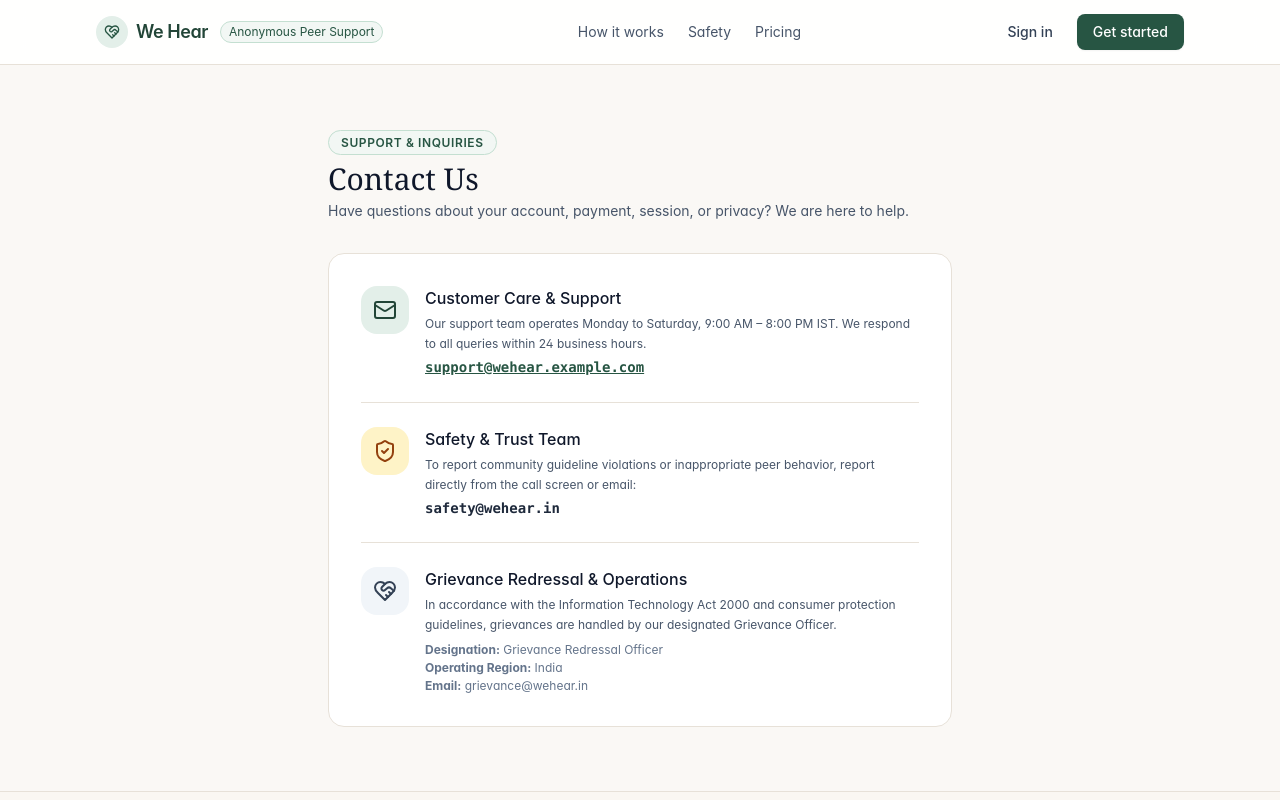
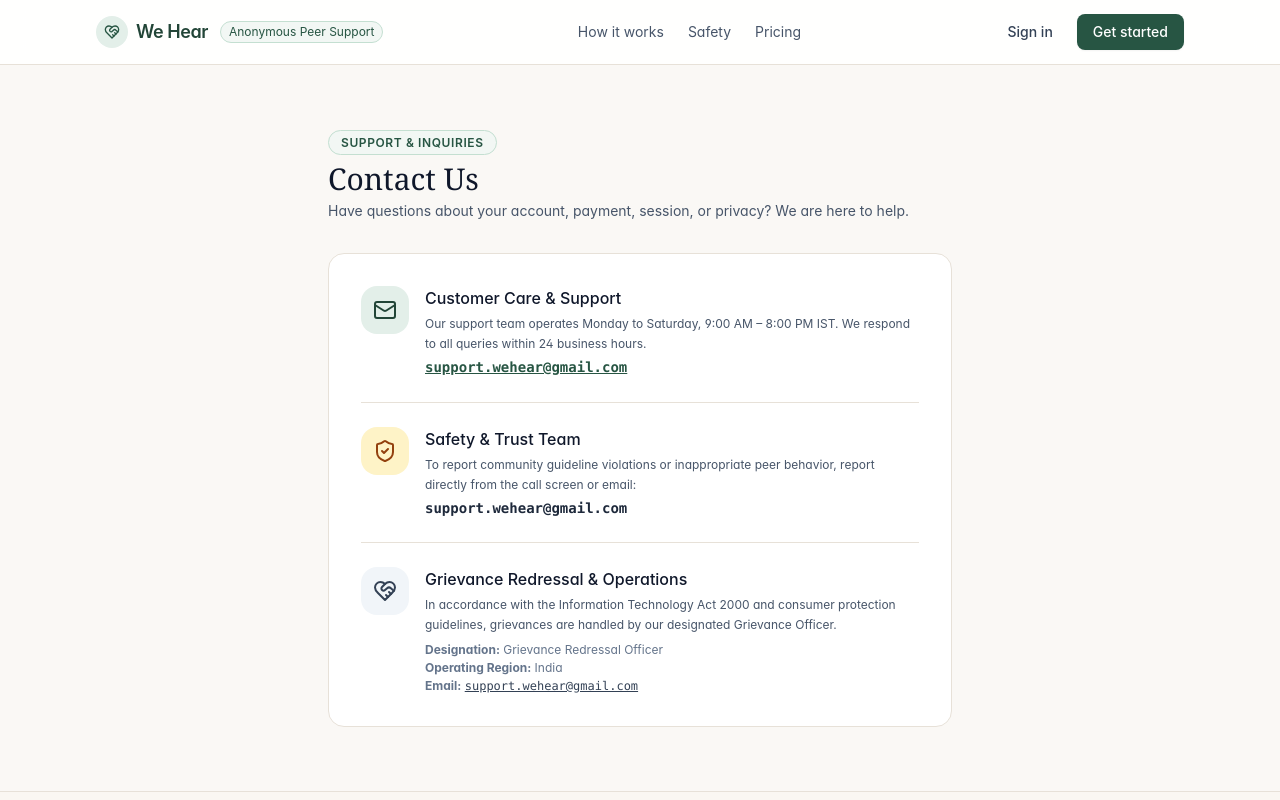
Before and after one commit to avinash893/we-hear, a Next.js app: page /contact in a window 1280 px wide. Shown: the top 800 px of the page. Built offline with nearby package versions, Linux system fonts and the light colour scheme; no server answers.

Commit message:
chore(contact): configure support.wehear@gmail.com for support and grievance channels

```diff
--- a/src/app/contact/page.tsx
+++ b/src/app/contact/page.tsx
@@ -1,7 +1,7 @@
 import { Mail, MessageSquare, ShieldCheck, HeartHandshake } from "lucide-react";
 
 export default function ContactPage() {
-  const supportEmail = process.env.SUPPORT_EMAIL || "support@wehear.in";
+  const supportEmail = process.env.SUPPORT_EMAIL || "support.wehear@gmail.com";
 
   return (
     <div className="max-w-2xl mx-auto px-4 py-16 sm:px-6 w-full space-y-8">
@@ -43,9 +43,12 @@ export default function ContactPage() {
             <p className="text-xs text-slate-600 leading-relaxed">
               To report community guideline violations or inappropriate peer behavior, report directly from the call screen or email:
             </p>
-            <span className="font-mono text-sm font-semibold text-slate-800 block mt-1">
-              safety@wehear.in
-            </span>
+            <a
+              href="mailto:support.wehear@gmail.com"
+              className="font-mono text-sm font-semibold text-slate-800 block mt-1 hover:underline"
+            >
+              support.wehear@gmail.com
+            </a>
           </div>
         </div>
 
@@ -61,7 +64,7 @@ export default function ContactPage() {
             <div className="text-xs text-slate-500 pt-1 space-y-0.5">
               <p><strong>Designation:</strong> Grievance Redressal Officer</p>
               <p><strong>Operating Region:</strong> India</p>
-              <p><strong>Email:</strong> grievance@wehear.in</p>
+              <p><strong>Email:</strong> <a href="mailto:support.wehear@gmail.com" className="font-mono underline text-slate-700">support.wehear@gmail.com</a></p>
             </div>
           </div>
         </div>
--- a/src/app/privacy/page.tsx
+++ b/src/app/privacy/page.tsx
@@ -57,11 +57,14 @@ export default function PrivacyPage() {
         </p>
       </section>
 
-      {/* 5. Contact Placeholder */}
+      {/* 5. Contact & Grievance */}
       <section className="space-y-2 p-4 rounded-xl bg-surface-muted border border-border text-xs">
-        <h3 className="font-semibold text-slate-900">Data Protection Officer / Grievance Officer:</h3>
+        <h3 className="font-semibold text-slate-900">Data Protection Officer & Grievance Redressal:</h3>
         <p>
-          [Placeholder: For privacy inquiries or grievance redressal under Indian Information Technology (Intermediary Guidelines and Digital Media Ethics Code) Rules, contact: privacy@wehear.example.com]
+          For privacy inquiries, data subject rights, or grievance redressal under Indian Information Technology (Intermediary Guidelines and Digital Media Ethics Code) Rules, contact:{" "}
+          <a href="mailto:support.wehear@gmail.com" className="font-mono text-primary-700 underline font-semibold">
+            support.wehear@gmail.com
+          </a>
         </p>
       </section>
     </div>
--- a/src/components/layout/Footer.tsx
+++ b/src/components/layout/Footer.tsx
@@ -2,7 +2,7 @@ import Link from "next/link";
 import { HeartHandshake, ShieldAlert } from "lucide-react";
 
 export default function Footer() {
-  const supportEmail = process.env.SUPPORT_EMAIL || "support@wehear.example.com";
+  const supportEmail = process.env.SUPPORT_EMAIL || "support.wehear@gmail.com";
 
   return (
     <footer className="bg-warm-100/70 border-t border-border mt-auto">
```
Also changed, not shown: 1 other file (tests, documents, lock files or other folders).
